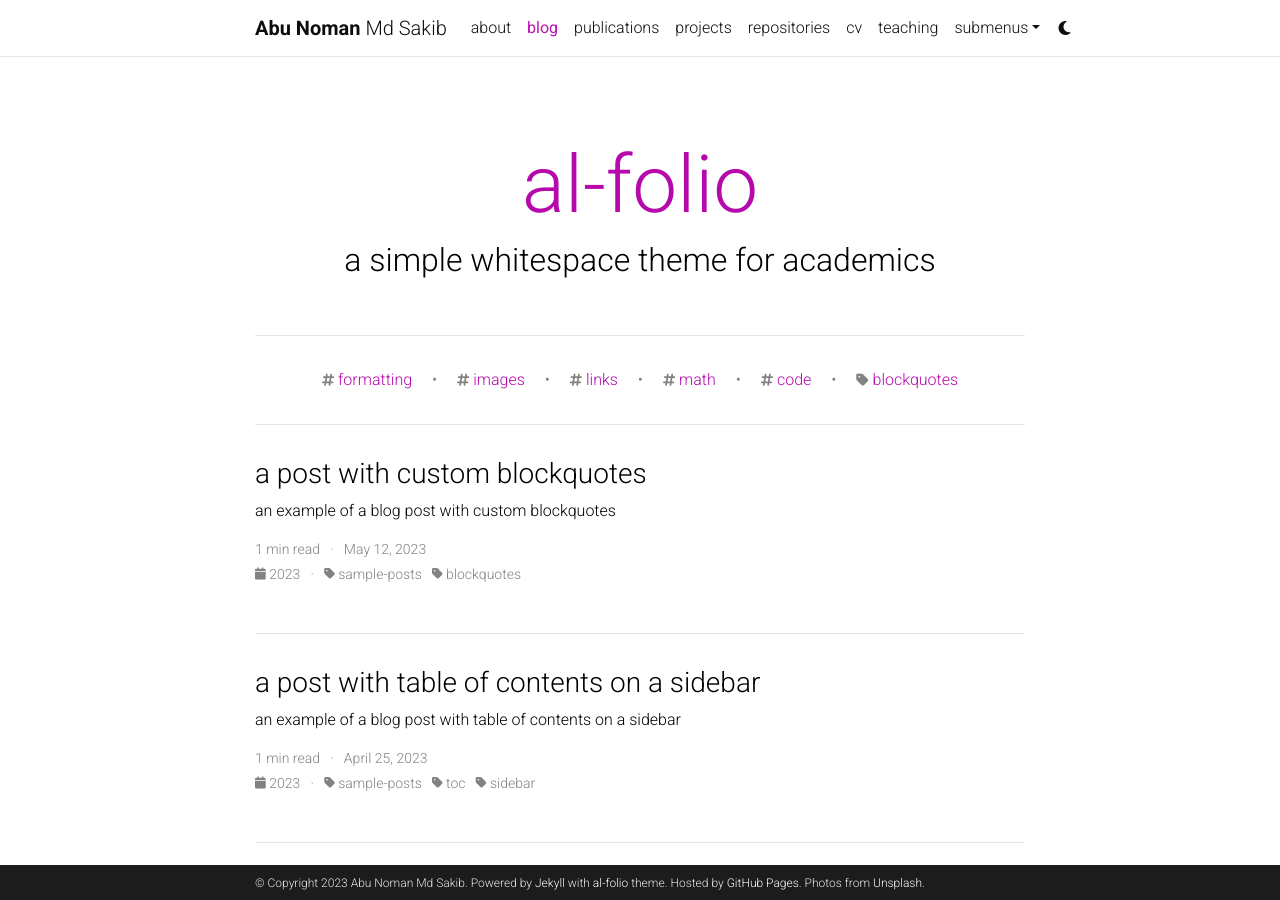
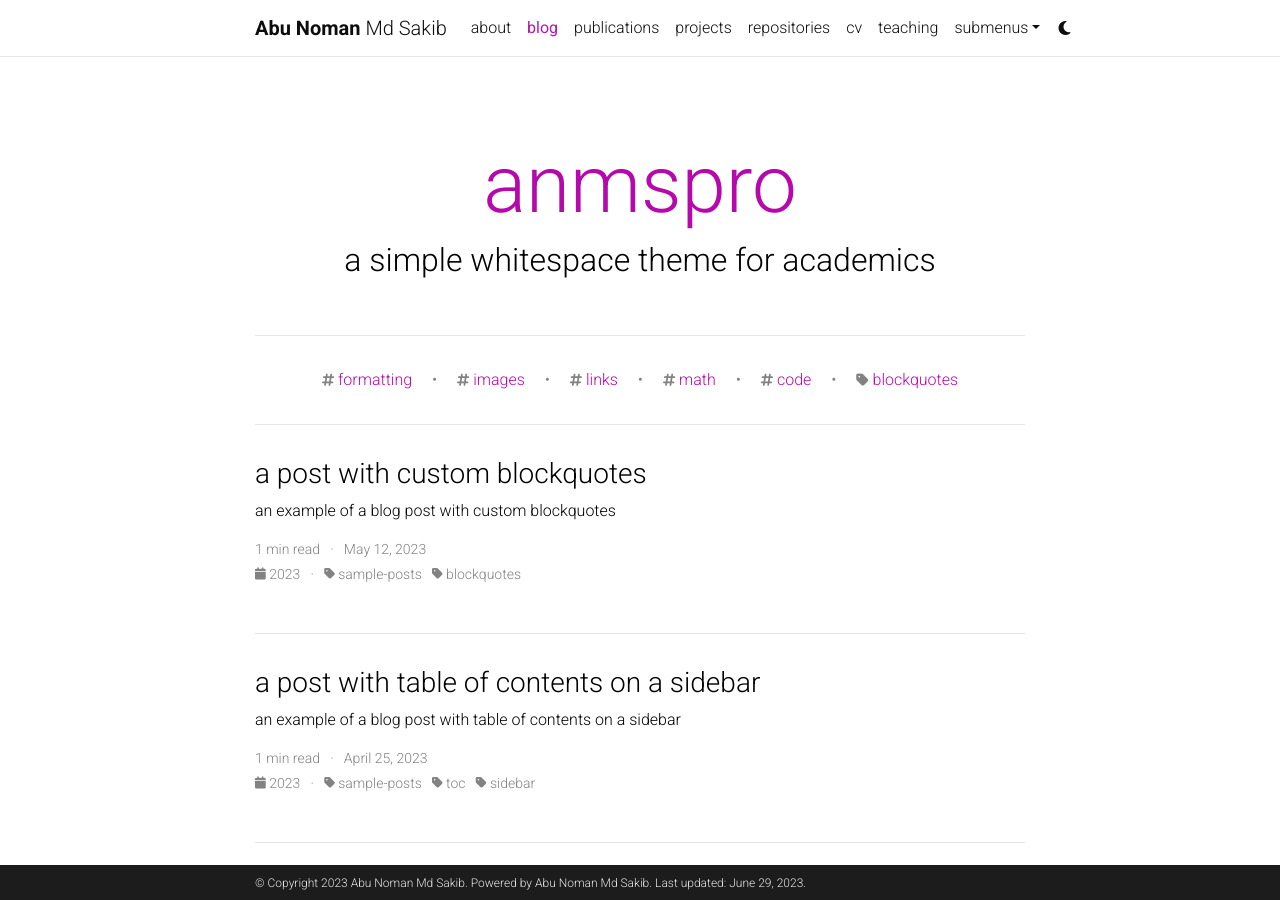
Before and after one commit to NaJaeMin92/NaJaeMin92.github.io, a Jekyll site: the page built from blog/index.html, in a window 1280 px wide and 900 px high. Built offline with Jekyll 4.4.1, drawn with Linux system fonts in a browser that asks for light colours; the list of posts is cut into pages by our own code; comment, search, counter and statistics services are not loaded; a style sheet for code colours, icons or effects is not loaded.

Commit message:
config update

```diff
--- a/_config.yml
+++ b/_config.yml
@@ -8,19 +8,17 @@ middle_name:
 last_name: Md Sakib
 email: abunomanmd.sakib@gmail.com
 description: > # the ">" symbol means to ignore newlines until "footer_text:"
-  A simple, whitespace theme for academics. Based on [*folio](https://github.com/bogoli/-folio) design.
+  Personal website of Abu Noman Md Sakib
 footer_text: >
-  Powered by <a href="https://jekyllrb.com/" target="_blank">Jekyll</a> with <a href="https://github.com/alshedivat/al-folio">al-folio</a> theme.
-  Hosted by <a href="https://pages.github.com/" target="_blank">GitHub Pages</a>.
-  Photos from <a href="https://unsplash.com" target="_blank">Unsplash</a>.
-keywords: jekyll, jekyll-theme, academic-website, portfolio-website  # add your own keywords or leave empty
+  Powered by Abu Noman Md Sakib.
+keywords: abu noman md sakib, anmspro, academic-website, portfolio-website  # add your own keywords or leave empty
 
 lang: en # the language of your site (for example: en, fr, cn, ru, etc.)
 icon: ⚛️  # the emoji used as the favicon (alternatively, provide image name in /assets/img/)
 
 url: https://anmspro.github.io # the base hostname & protocol for your site
 baseurl: # the subpath of your site, e.g. /blog/
-last_updated: false # set to true if you want to display last updated in the footer
+last_updated: true # set to true if you want to display last updated in the footer
 impressum_path:  # set to path to include impressum link in the footer, use the same path as permalink in a page, helps to conform with EU GDPR
 
 # -----------------------------------------------------------------------------
@@ -72,21 +70,21 @@ og_image: # The site-wide (default for all links) Open Graph preview image
 # -----------------------------------------------------------------------------
 
 github_username: anmspro
-gitlab_username: # your GitLab user name
-twitter_username: # your Twitter handle
+gitlab_username: anmspro
+twitter_username: anmspro
 mastodon_username: # your mastodon instance+username in the format instance.tld/@username
 linkedin_username: anmspro
 telegram_username: # your Telegram user name
-scholar_userid: # your Google Scholar ID
+scholar_userid: 8lxft0QAAAAJ
 semanticscholar_id: # your Semantic Scholar ID
-whatsapp_number: # your WhatsApp number (full phone number in international format. Omit any zeroes, brackets, or dashes when adding the phone number in international format.)
+whatsapp_number: +8801521430617
 orcid_id: # your ORCID ID
-medium_username: # your Medium username
+medium_username: anmspro
 quora_username: # your Quora username
 publons_id: # your ID on Publons
 lattes_id: # your ID on Lattes (Brazilian Lattes CV)
 osf_id: # your OSF ID
-research_gate_profile: # your profile on ResearchGate
+research_gate_profile: Abu-Noman-Md-Sakib
 scopus_id: # your profile on Scopus
 blogger_url: # your blogger URL
 work_url: # work page URL
@@ -94,7 +92,7 @@ keybase_username: # your keybase user name
 wikidata_id: # your wikidata id
 wikipedia_id: # your wikipedia id (Case sensitive)
 dblp_url: # your DBLP profile url
-stackoverflow_id: # your stackoverflow id
+stackoverflow_id: 7810686
 kaggle_id: anmspro
 lastfm_id: # your lastfm id
 spotify_id: # your spotify id
@@ -102,7 +100,7 @@ pinterest_id: # your pinterest id
 unsplash_id: # your unsplash id
 instagram_id: anmspro
 facebook_id: anmspro
-youtube_id: # your youtube channel id (youtube.com/@<youtube_id>)
+youtube_id: anmspro
 discord_id: # your discord id (18-digit unique numerical identifier)
 
 contact_note: >
@@ -122,7 +120,7 @@ bing_site_verification:  # out your bing-site-verification ID (Bing Webmaster)
 # Blog
 # -----------------------------------------------------------------------------
 
-blog_name: al-folio # blog_name will be displayed in your blog page
+blog_name: anmspro # blog_name will be displayed in your blog page
 blog_nav_title: blog # your blog must have a title for it to be displayed in the nav bar
 blog_description: a simple whitespace theme for academics
 permalink: /blog/:year/:title/
@@ -139,7 +137,7 @@ related_blog_posts:
 # Follow instructions on https://giscus.app/ to setup for your repo to fill out
 # the information below.
 giscus:
-  repo: alshedivat/al-folio      # <your-github-user-name>/<your-github-repo-name>
+  repo: anmspro/anmspro.github.io      # <your-github-user-name>/<your-github-repo-name>
   repo_id: MDEwOlJlcG9zaXRvcnk2MDAyNDM2NQ==
   category: Comments             # name of the category under which discussions will be created
   category_id: DIC_kwDOA5PmLc4CTBt6
@@ -160,7 +158,7 @@ disqus_shortname: al-folio # put your disqus shortname
 # you can display them in your blog by adding a link to the RSS feed.
 external_sources:
   - name: medium.com
-    rss_url: https://medium.com/@al-folio/feed
+    rss_url: https://medium.com/@anmspro/feed
 
 # -----------------------------------------------------------------------------
 # Collections
```
Also changed, not shown: 1 other file.
